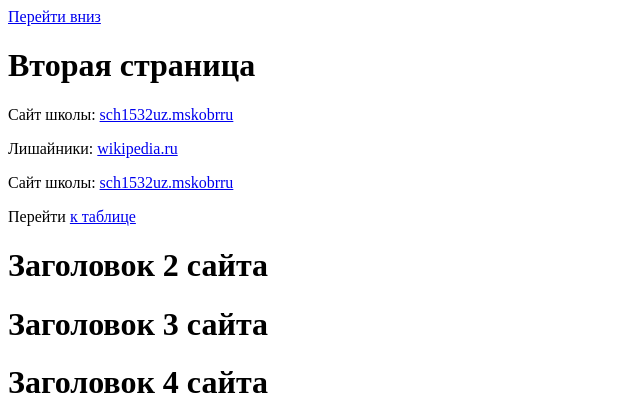
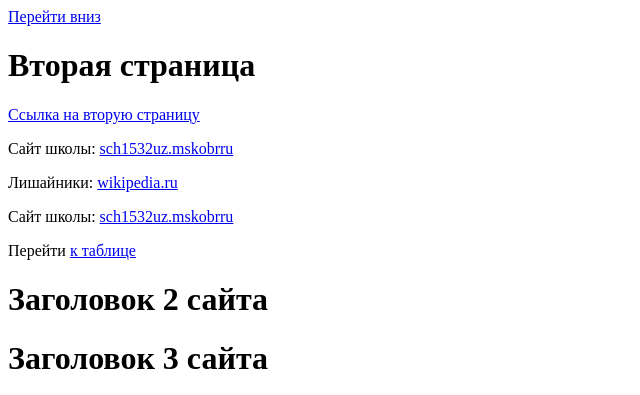
Before and after one commit to DianaGordeeva/site, a plain HTML site: page 2.html in a window 1280 px wide. Shown: the top 395 px of the page, without its empty margins (0-640 px from the left). Drawn offline with Linux system fonts and the light colour scheme.

Commit message:
Update 2.html

```diff
--- a/2.html
+++ b/2.html
@@ -7,6 +7,7 @@
     <a name="top"></a>
     <a href="#bottom">Перейти вниз</a>
     <h1>Вторая страница</h1>
+   <p><a href="index.html">Ссылка на вторую страницу</a></p>
     <p>Сайт школы: <a href="https://sch1532uz.mskobr.ru/">sch1532uz.mskobrru</a></p>
    <p>Лишайники: <a href="https://ru.wikipedia.org/wiki/%D0%9B%D0%B8%D1%88%D0%B0%D0%B9%D0%BD%D0%B8%D0%BA%D0%B8">wikipedia.ru</a></p>
     <p>Сайт школы: <a target="_blank" href="https://sch1532uz.mskobr.ru/">sch1532uz.mskobrru</a></p>
```
